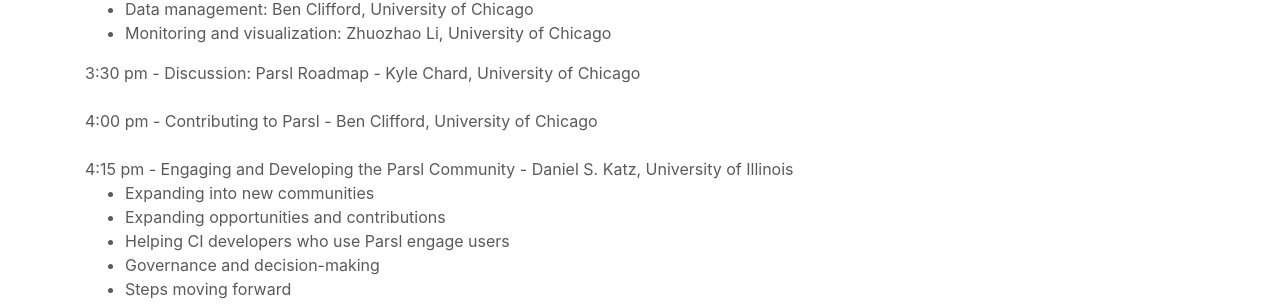
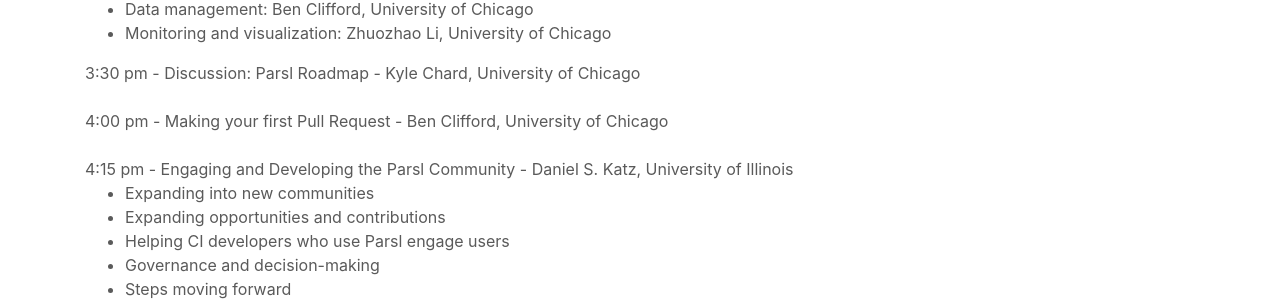
Before and after one commit to Parsl/parsl.github.io, a Jekyll site: the page built from parslfest.html, in a window 1280 px wide and 900 px high, scrolled down 1161 px. Shown: the part 149-453 px from the top of the window. Built offline with Jekyll 4.4.1, drawn with Linux system fonts in a browser that asks for light colours.

Commit message:
rename pull request demo

```diff
--- a/parslfest.html
+++ b/parslfest.html
@@ -84,7 +84,7 @@
 
       3:30 pm - Discussion: Parsl Roadmap - Kyle Chard, University of Chicago<br /><br />
 
-      4:00 pm - Contributing to Parsl - Ben Clifford, University of Chicago<br /><br />
+      4:00 pm - Making your first Pull Request - Ben Clifford, University of Chicago<br /><br />
 
       4:15 pm - Engaging and Developing the Parsl Community - Daniel S. Katz, University of Illinois
       <ul>
```
